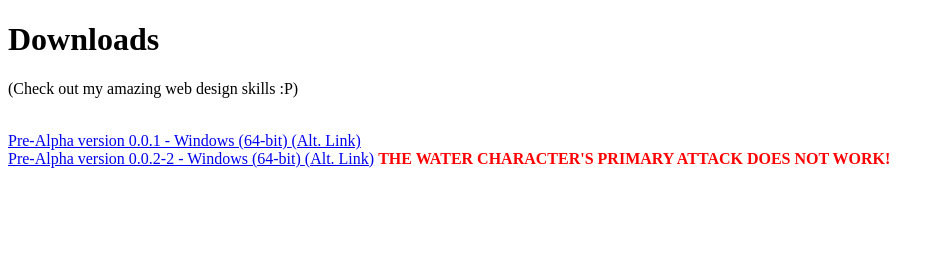
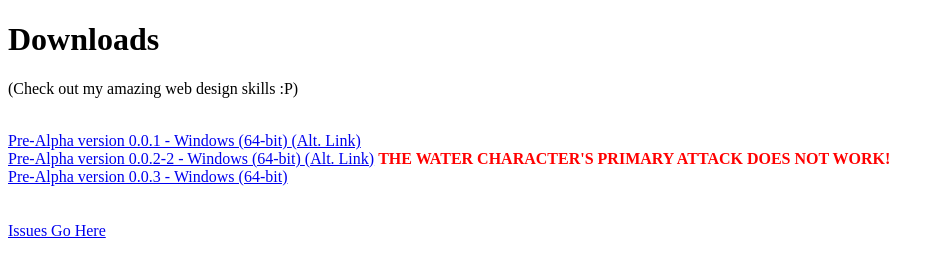
Before and after one commit to ElementalsTest/ElementalsTest.github.io, a plain HTML site: page index.html in a window 1280 px wide. Shown: the whole page, without its empty margins (0-944 px from the left). Drawn offline with Linux system fonts and the light colour scheme.

Commit message:
Pre-Alpha v.0.0.3 released!

```diff
--- a/index.html
+++ b/index.html
@@ -13,5 +13,17 @@
 		<br>
 
 		<a href="https://nofile.io/g/AS70UhKUcEZa2XCFjNXgQTsxAV7gciKhLJB8sIY3kqHosxN7PU8ALARFuG1GdIDm/Elementals-pre-alpha-v0.0.2-2-windows64bit.zip/">Pre-Alpha version 0.0.2-2 - Windows (64-bit) </a> <a href="https://mega.nz/#!T34zVIyT!7c7Bapm1H4flB-BmOWkah_Jt1PlcJRvabduwlN89zTc">(Alt. Link)</a> <b style="color:red">THE WATER CHARACTER'S PRIMARY ATTACK DOES NOT WORK!</b>
+
+		<br>
+
+		<a href="https://nofile.io/g/Bfz9Mi1JUyj4pQTfrKaxUOG0v1J76BVnHoUSFiEfgexqk8F7ZRlvWeOa6mQKj02v/Elementals-pre-alpha-v0.0.3-windows64bit.zip/">Pre-Alpha version 0.0.3 - Windows (64-bit) </a>
+
+
+
+		<br>
+		<br>
+		<br>
+
+		<a href="https://github.com/ElementalsTest/ElementalsTest.github.io/issues">Issues Go Here</a>
 	</body>
 </html>
```
